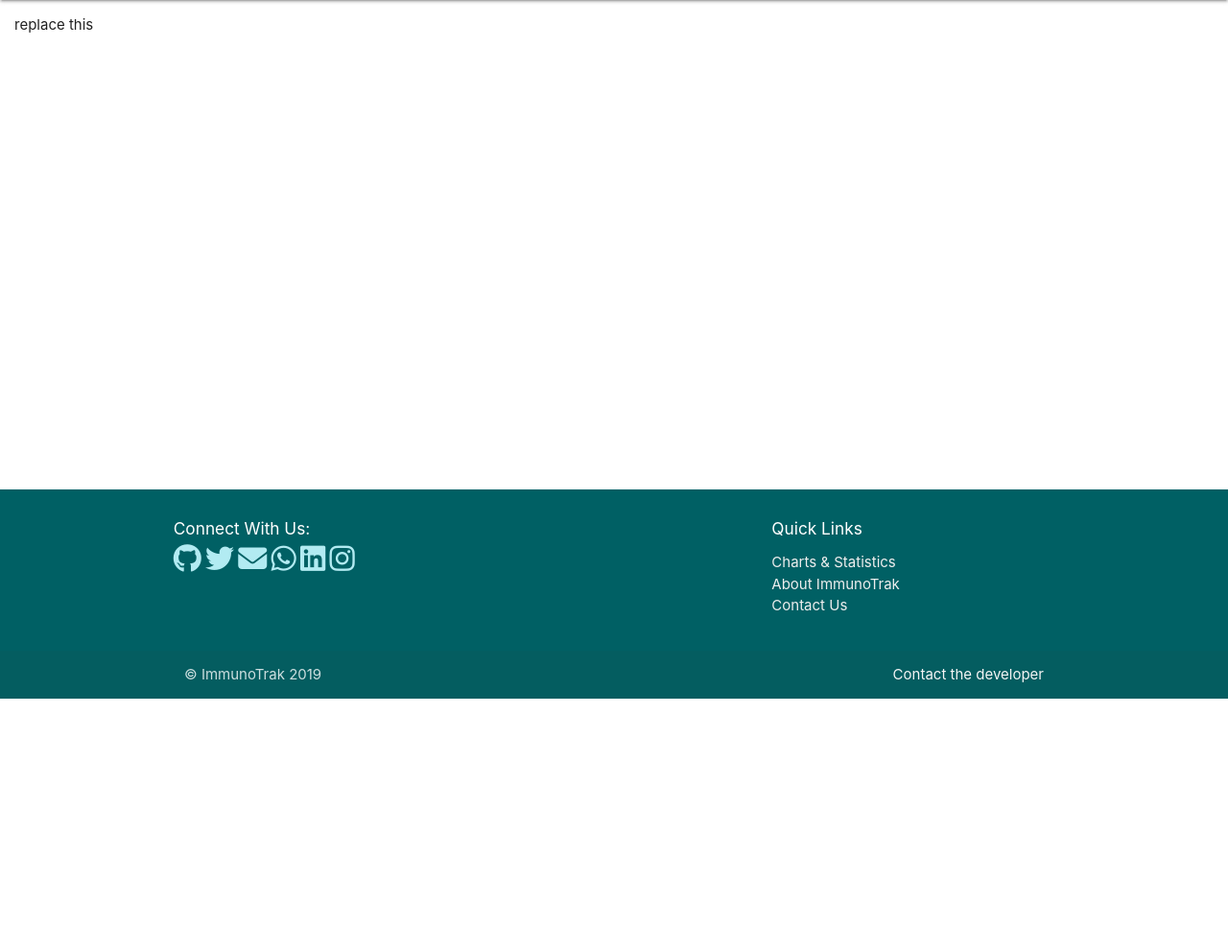
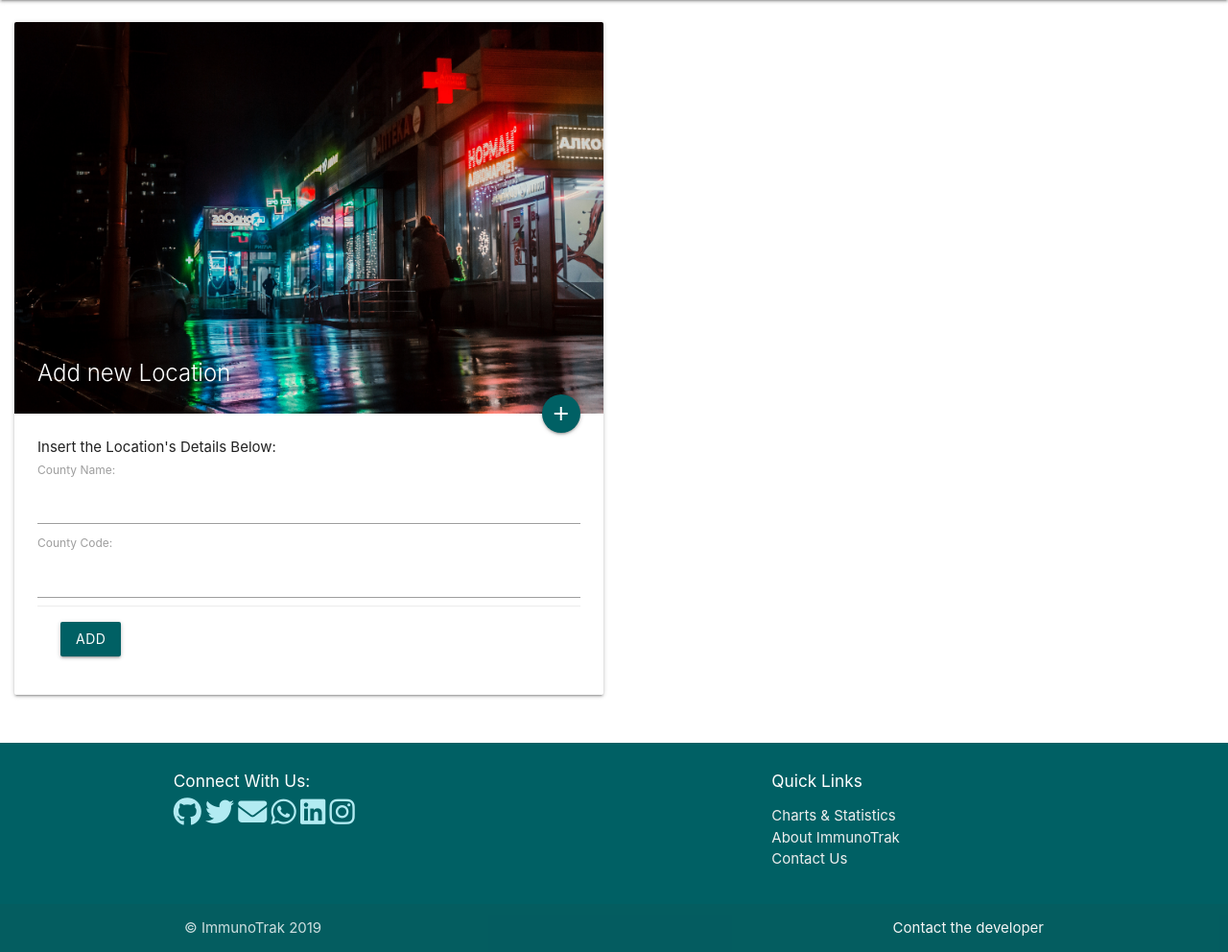
Before and after one commit to ogaroh/immunotrak, a Django app: page /locations/ in a window 1280 px wide. Shown: the part 64-1056 px from the top of the page at 96% size. Before the commit the page ends 792 px from the top, so only its background shows below. Run offline with Django 3.2, Linux system fonts and the light colour scheme; some libraries are stand-ins or nearby versions.

Commit message:
locations

```diff
--- /dev/null
+++ b/templates/location_posted.html
@@ -0,0 +1,4 @@
+<form action="/locations/" method="post">
+    {% csrf_token %} {{ form }}
+    <input type="submit" value="Submit">
+</form>
--- a/templates/locations.html
+++ b/templates/locations.html
@@ -1 +1,30 @@
-{%extends 'base.html'%}
+{%extends 'base.html'%} {%load static%} {% block content %}
+<div class="row">
+    <div class="col s12 m6">
+        <div class="card">
+            <div class="card-image">
+                <img src="{% static '/images/hospital.jpg'%}">
+                <span class="card-title">Add new Location</span>
+                <a class="btn-floating halfway-fab waves-effect waves-light"><i class="material-icons">add</i></a>
+            </div>
+            <div class="card-content">
+                <!-- <p>I am a very simple card. I am good at containing small bits of information. I am convenient because I require little markup to use effectively.</p> -->
+                <p>Insert the Location's Details Below:</p>
+                <form action="/locations/" method="POST">
+                    {% csrf_token %}
+                    <label for="county">County Name: </label>
+                    <input id="county" type="text" name="county" value="{{ county }}">
+
+                    <label for="code">County Code: </label>
+                    <input id="county" type="number" name="code" value="{{ code }}">
+
+                    <div class="card-action">
+                        <input class="button btn center" type="submit" value="Add" />
+                        <input type="hidden" name="next" value="{{ next }}" />
+                    </div>
+                </form>
+            </div>
+        </div>
+    </div>
+</div>
+{%endblock%}
--- a/trak/admin.py
+++ b/trak/admin.py
@@ -1,5 +1,5 @@
 from django.contrib import admin
-from .models import Vaccine, Child, Parent, Location, County
+from .models import Vaccine, Child, Parent, Location
 import schedule.admin
 import charts.admin
 import stats.admin
@@ -34,4 +34,3 @@ admin.site.register(Vaccine, VaccineAdmin)
 admin.site.register(Child, ChildAdmin)
 admin.site.register(Parent, ParentAdmin)
 admin.site.register(Location)
-admin.site.register(County)
--- a/trak/forms.py
+++ b/trak/forms.py
@@ -1 +1,6 @@
 from django import forms
+
+
+class LocationForm(forms.Form):
+    county = forms.CharField(label='County Name', max_length=50)
+    code = forms.IntegerField(label='County Code')
--- a/trak/views.py
+++ b/trak/views.py
@@ -1,6 +1,26 @@
 # Create your views here.
-from django.http import HttpResponse
+from django.http import HttpResponse, HttpResponseRedirect
 from django.shortcuts import render
+
+from .forms import LocationForm
+
+def get_location(request):
+    # if this is a POST request we need to process the form data
+    if request.method == 'POST':
+        # create a form instance and populate it with data from the request:
+        form = LocationForm(request.POST)
+        # check whether it's valid:
+        if form.is_valid():
+            # process the data in form.cleaned_data as required
+            # ...
+            # redirect to a new URL:
+            return HttpResponseRedirect('/thanks/')
+
+    # if a GET (or any other method) we'll create a blank form
+    else:
+        form = LocationForm()
+
+    return render(request, 'location_posted.html', {'form': form})
 
 
 # home view
```
Also changed, not shown: trak/models.py (+14 -7 lines), static/images/hospital.jpg (added), trak/migrations/0018_auto_20190623_1645.py (added), trak/migrations/0019_county_code.py (added), trak/migrations/0020_child_gender.py (added), trak/migrations/0021_auto_20190623_1712.py (added), 1 other file.
